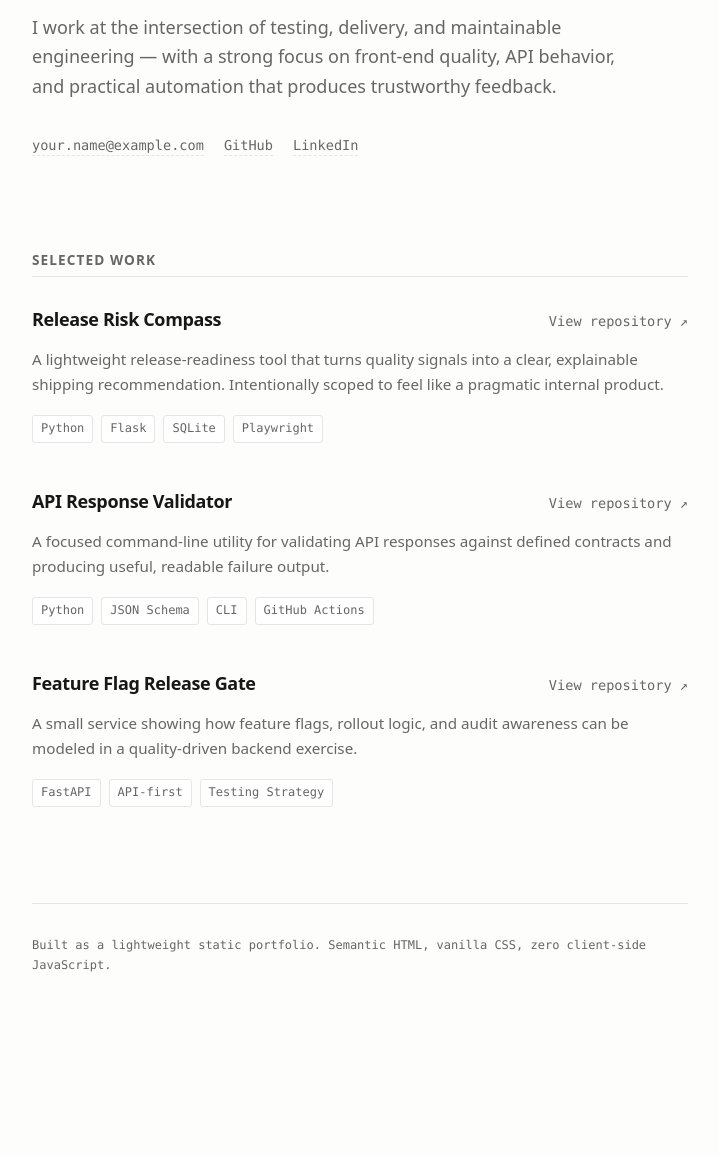
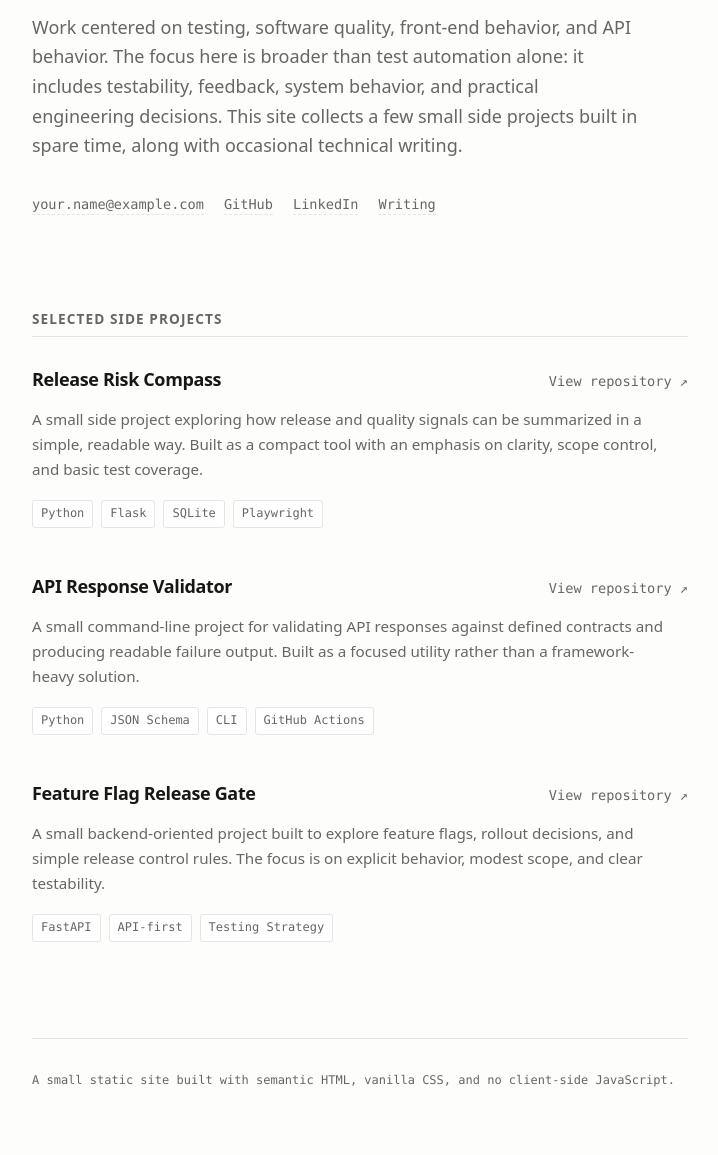
Before and after one commit to janmrow/qa-sdet-portfolio, a website: page index.html in a window 1280 px wide. Shown: the part 311-1466 px from the top of the page, without its empty margins (280-998 px from the left). Before the commit the page ends 1351 px from the top, so only its background shows below. Drawn offline with Linux system fonts and the light colour scheme.

Commit message:
feat: rewrite homepage copy for a more minimal and technical tone

```diff
--- a/index.html
+++ b/index.html
@@ -3,17 +3,17 @@
   <head>
     <meta charset="utf-8" />
     <meta name="viewport" content="width=device-width, initial-scale=1" />
-    <title>QA Engineer Portfolio</title>
+    <title>QA Engineer / Test Engineer / SDET</title>
     <meta
       name="description"
-      content="A lightweight QA engineer portfolio focused on testing strategy, automation, and pragmatic engineering."
+      content="A lightweight technical portfolio focused on testing, software quality, front-end behavior, API behavior, and practical engineering."
     />
     <meta name="theme-color" content="#ffffff" />
 
-    <meta property="og:title" content="QA Engineer Portfolio" />
+    <meta property="og:title" content="QA Engineer / Test Engineer / SDET" />
     <meta
       property="og:description"
-      content="A lightweight QA engineer portfolio focused on testing strategy, automation, and pragmatic engineering."
+      content="A lightweight technical portfolio focused on testing, software quality, front-end behavior, API behavior, and practical engineering."
     />
     <meta property="og:type" content="website" />
 
@@ -26,11 +26,12 @@
     <main id="main-content" tabindex="-1">
       <header class="hero" id="top">
         <p class="eyebrow">QA Engineer / Test Engineer / SDET</p>
-        <h1>Pragmatic engineering and quality thinking.</h1>
+        <h1>Testing, software quality, and practical engineering.</h1>
         <p class="lead">
-          I work at the intersection of testing, delivery, and maintainable engineering — with a
-          strong focus on front-end quality, API behavior, and practical automation that produces
-          trustworthy feedback.
+          Work centered on testing, software quality, front-end behavior, and API behavior. The
+          focus here is broader than test automation alone: it includes testability, feedback,
+          system behavior, and practical engineering decisions. This site collects a few small side
+          projects built in spare time, along with occasional technical writing.
         </p>
 
         <ul class="contact-links" aria-label="Contact and Profiles">
@@ -51,11 +52,16 @@
               >LinkedIn</a
             >
           </li>
+          <li>
+            <a href="https://your-substack-url" target="_blank" rel="noopener noreferrer"
+              >Writing</a
+            >
+          </li>
         </ul>
       </header>
 
       <section class="projects" id="projects" aria-labelledby="projects-title">
-        <h2 class="section-title" id="projects-title">Selected Work</h2>
+        <h2 class="section-title" id="projects-title">Selected Side Projects</h2>
 
         <div class="project-list">
           <article class="project-item">
@@ -71,9 +77,9 @@
               >
             </header>
             <p>
-              A lightweight release-readiness tool that turns quality signals into a clear,
-              explainable shipping recommendation. Intentionally scoped to feel like a pragmatic
-              internal product.
+              A small side project exploring how release and quality signals can be summarized in a
+              simple, readable way. Built as a compact tool with an emphasis on clarity, scope
+              control, and basic test coverage.
             </p>
             <ul class="tech-tags" aria-label="Technologies used">
               <li>Python</li>
@@ -96,8 +102,9 @@
               >
             </header>
             <p>
-              A focused command-line utility for validating API responses against defined contracts
-              and producing useful, readable failure output.
+              A small command-line project for validating API responses against defined contracts
+              and producing readable failure output. Built as a focused utility rather than a
+              framework-heavy solution.
             </p>
             <ul class="tech-tags" aria-label="Technologies used">
               <li>Python</li>
@@ -120,8 +127,9 @@
               >
             </header>
             <p>
-              A small service showing how feature flags, rollout logic, and audit awareness can be
-              modeled in a quality-driven backend exercise.
+              A small backend-oriented project built to explore feature flags, rollout decisions,
+              and simple release control rules. The focus is on explicit behavior, modest scope, and
+              clear testability.
             </p>
             <ul class="tech-tags" aria-label="Technologies used">
               <li>FastAPI</li>
@@ -135,8 +143,7 @@
 
     <footer class="site-footer">
       <p>
-        Built as a lightweight static portfolio. Semantic HTML, vanilla CSS, zero client-side
-        JavaScript.
+        A small static site built with semantic HTML, vanilla CSS, and no client-side JavaScript.
       </p>
     </footer>
   </body>
```
